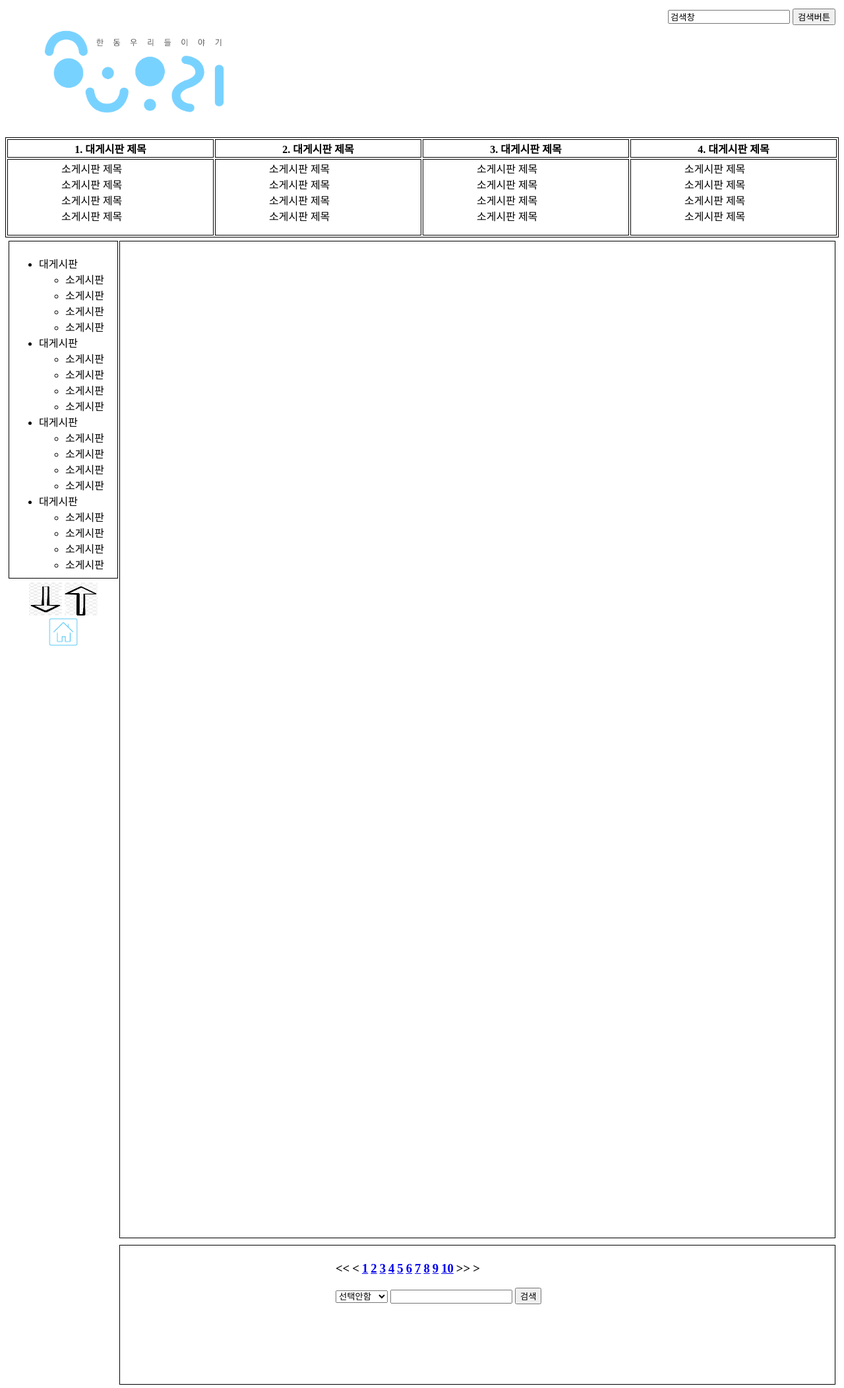
After one commit to SylarBurns/HUS, a Django app: page /mainPage/base/ in a window 1280 px wide. The commit adds this page. Shown: the whole page at 66% size. Run offline with Django 3.2, Linux system fonts and the light colour scheme.

Commit message:
basePage sidemenu, pagenumber, search functions

```diff
--- a/mainPage/static/mainPage/style.css
+++ b/mainPage/static/mainPage/style.css
@@ -71,3 +71,46 @@ h1{
     width:400px;
     display:inline-block;
 }
+.topMenu{
+    width:100%;
+}
+.sideMenu{
+    width:12%;
+    height:500px;
+    float:left;
+    border:1px solid black;
+    margin: 5px;
+    padding: 5px;
+    position:fixed;
+}
+.sideMenuBottomIcons{
+    margin:5px;
+    text-align:center;
+}
+.mainContent{
+    width:85%;
+    height:1500px;
+    border:1px solid black;
+    float:right;
+    margin:5px;
+    padding: 5px;
+}
+.footer{
+    width:85%;
+    height:200px;
+    border:1px solid black;
+    display:block;
+    clear: both;
+    float:right;
+    margin:5px;
+    padding: 5px;
+}
+.centerBox {
+    margin-left: auto;
+    margin-right: auto;
+    width: 40%;
+    vertical-align:middle;
+  }
+.centerBox h3{
+    display:inline-block
+}
--- /dev/null
+++ b/mainPage/templates/mainPage/basePage.html
@@ -0,0 +1,79 @@
+{% load static %}
+<link rel="stylesheet" type="text/css" href="{% static 'mainPage/style.css' %}">
+<html>
+    <head>
+        <title>Base Page</title>
+    </head>
+    <body>
+        <img src="{% static 'mainPage/images/HUS_Logo_1.png' %}" class="Logo" id="top"/>
+        <div class="search">
+            <input type="text" value="검색창">
+            <button>검색버튼</button>
+        </div>
+        <section class="topMenu">
+                <table>
+                        <tr>
+                            {% for index in range %}
+                            <th>
+                                {{ index }}. 대게시판 제목
+                            </th>
+                            {% endfor %}
+                        </tr>
+                        <tr>
+                            {% for index in range %}
+                            <td>
+                                <ol>
+                                    {% for index in range %}
+                                    <ol>소게시판 제목</ol>
+                                    {% endfor %}
+                                </ol>
+                            </td>
+                            {% endfor %}
+                        </tr>
+                </table>
+        </section>
+        <aside class="sideMenu">
+            <ul>
+                {% for index in range %}
+                <li>대게시판</li>
+                <ul>
+                    {% for index in range %}
+                    <li>소게시판</li>
+                    {% endfor%}
+                </ul>
+                {% endfor %}
+            </ul>
+        <div class="sideMenuBottomIcons">
+        <a href="#bottom"><img src="{% static 'mainPage/images/down.png'%}" class="img"/></a>
+        <a href="#top"><img src="{% static 'mainPage/images/up.png'%}" class="img"/></a>
+        <a href="{% url 'mainPage:mainPage' %}"><img src="{% static 'mainPage/images/home.png'%}" class="img"/></a>
+        </div>
+        </aside>
+        <section class="mainContent">
+
+        </section>
+        <footer class="footer">
+        <div class="centerBox">
+            <h3>&lt;&lt;</h3>
+            <h3>&lt;</h3>
+            {% for index in ten %}
+            <h3 style="display:inline-block"><a href="#">{{ index }}  </a></h3>
+            {% endfor%}
+            <h3>&gt;&gt;</h3>
+            <h3>&gt;</h3>
+        </div>
+        <div id="bottom" class="centerBox">
+            <form action="#">
+                    <select name="filter">
+                        <option value="noFilter">선택안함</option>
+                        <option value="title">제목</option>
+                        <option value="weiter">글쓴이</option>
+                        <option value="titleNContent">제목+내용</option>
+                    </select>
+                    <input type="text">
+                    <button>검색</button>
+            </form>
+        </div>
+        </footer>
+    </body>
+</html>
--- a/mainPage/templates/mainPage/mainPageTemplate.html
+++ b/mainPage/templates/mainPage/mainPageTemplate.html
@@ -13,7 +13,6 @@
             <button>검색버튼</button>
         </div>
         <table>
-
                 <tr>
                     {% for index in range %}
                     <th>
--- a/mainPage/urls.py
+++ b/mainPage/urls.py
@@ -1,8 +1,10 @@
 from django.urls import path
 from .views import (
     mainPageView,
+    basePageView,
 )
 app_name = 'mainPage'
 urlpatterns = [
     path('', mainPageView.as_view(), name='mainPage'),
+    path('base/', basePageView.as_view(), name="basepage" ),
 ]
--- a/mainPage/views.py
+++ b/mainPage/views.py
@@ -16,3 +16,11 @@ class mainPageView(TemplateView):
         context = super().get_context_data(**kwargs)
         context['range']=[1,2,3,4]
         return context
+
+class basePageView(TemplateView):
+    template_name='mainpage/basePage.html'
+    def get_context_data(self, **kwargs):
+        context=super().get_context_data(**kwargs)
+        context['range']=[1,2,3,4]
+        context['ten']=[1,2,3,4,5,6,7,8,9,10]
+        return context
```
Also changed, not shown: mainPage/static/mainPage/images/down.png (added), mainPage/static/mainPage/images/home.png (added), mainPage/static/mainPage/images/up.png (added).
